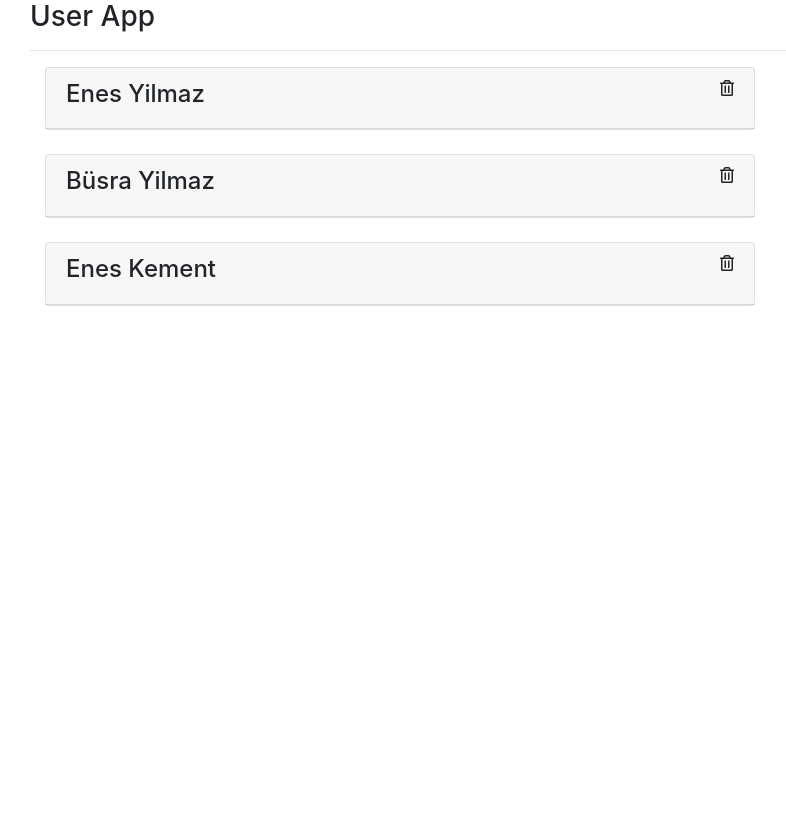
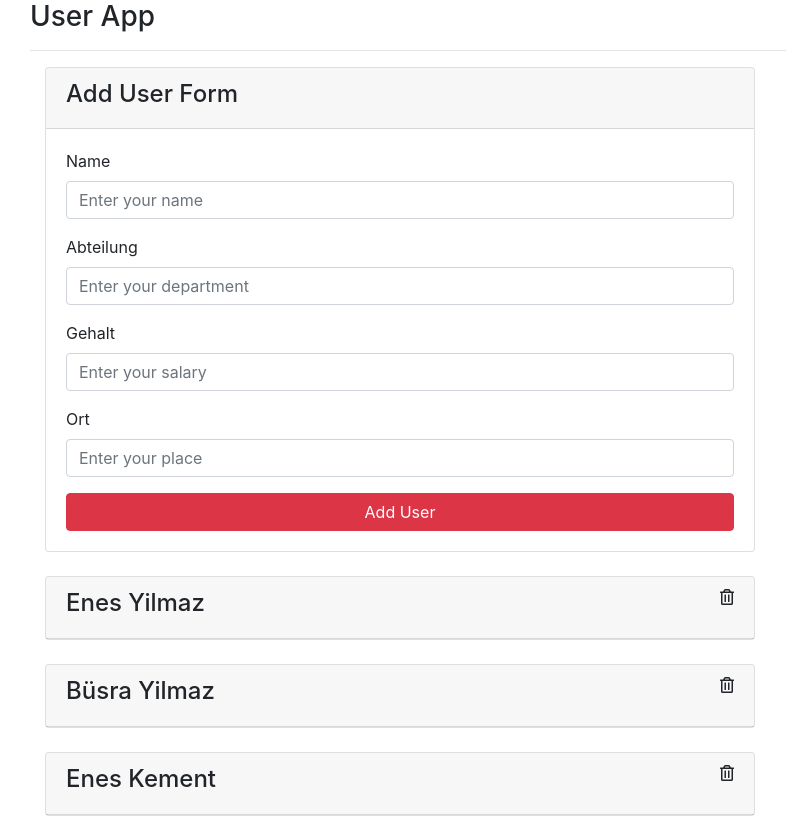
Before and after one commit to pOw-ER/reactContextApi, a React (Create React App) app: page / in a window 1280 px wide. Shown: the whole page, without its empty margins (55-841 px from the left). Before the commit the page ends 800 px from the top, so only its background shows below. Built offline with nearby package versions, Linux system fonts and the light colour scheme.

Commit message:
addUser component

```diff
--- a/src/App.js
+++ b/src/App.js
@@ -1,5 +1,6 @@
 import React, { Component } from 'react'
 import "./App.css"
+import AddUser from './components/AddUser'
 import Navbar from "./components/Navbar"
 import Users from "./components/Users"
 
@@ -9,6 +10,7 @@
       <div className="container">
         <Navbar title="User App"/>
         <hr/>
+        <AddUser/>
         <Users/>
 
       </div>
--- /dev/null
+++ b/src/components/AddUser.js
@@ -0,0 +1,64 @@
+import React, { Component } from 'react'
+
+class AddUser extends Component {
+  render() {
+    return (
+      <div className="col-md-8 mb-4">
+        <div className="card">
+          <div className="card-header">
+            <h4>Add User Form</h4>
+          </div>
+          <div className="card-body">
+            <form>
+              <div className="form-group">
+                <label htmlFor="name">Name</label>
+                <input
+                  type="text"
+                  name="name"
+                  id="name"
+                  placeholder="Enter your name"
+                  class="form-control"
+                />
+              </div>
+              <div className="form-group">
+                <label htmlFor="department">Abteilung</label>
+                <input
+                  type="text"
+                  name="department"
+                  id="department"
+                  placeholder="Enter your department"
+                  class="form-control"
+                />
+              </div>
+              <div className="form-group">
+                <label htmlFor="salary">Gehalt</label>
+                <input
+                  type="text"
+                  name="salary"
+                  id="salary"
+                  placeholder="Enter your salary"
+                  class="form-control"
+                />
+              </div>
+              <div className="form-group">
+                <label htmlFor="place">Ort</label>
+                <input
+                  type="text"
+                  name="place"
+                  id="place"
+                  placeholder="Enter your place"
+                  class="form-control"
+                />
+              </div>
+              <button className="btn btn-danger btn-block" type="submit">Add User</button>
+            </form>
+          </div>
+        </div>
+
+      </div>
+    )
+  }
+}
+
+
+export default AddUser;
```
